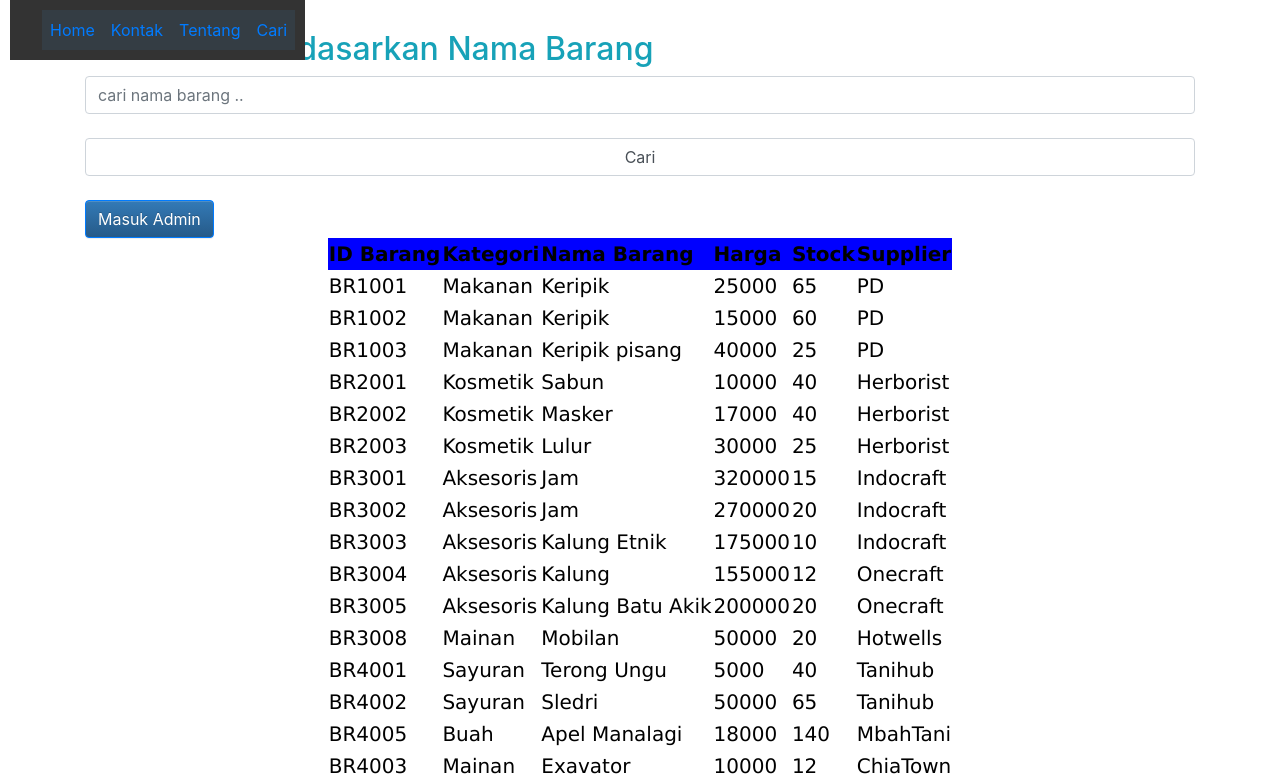
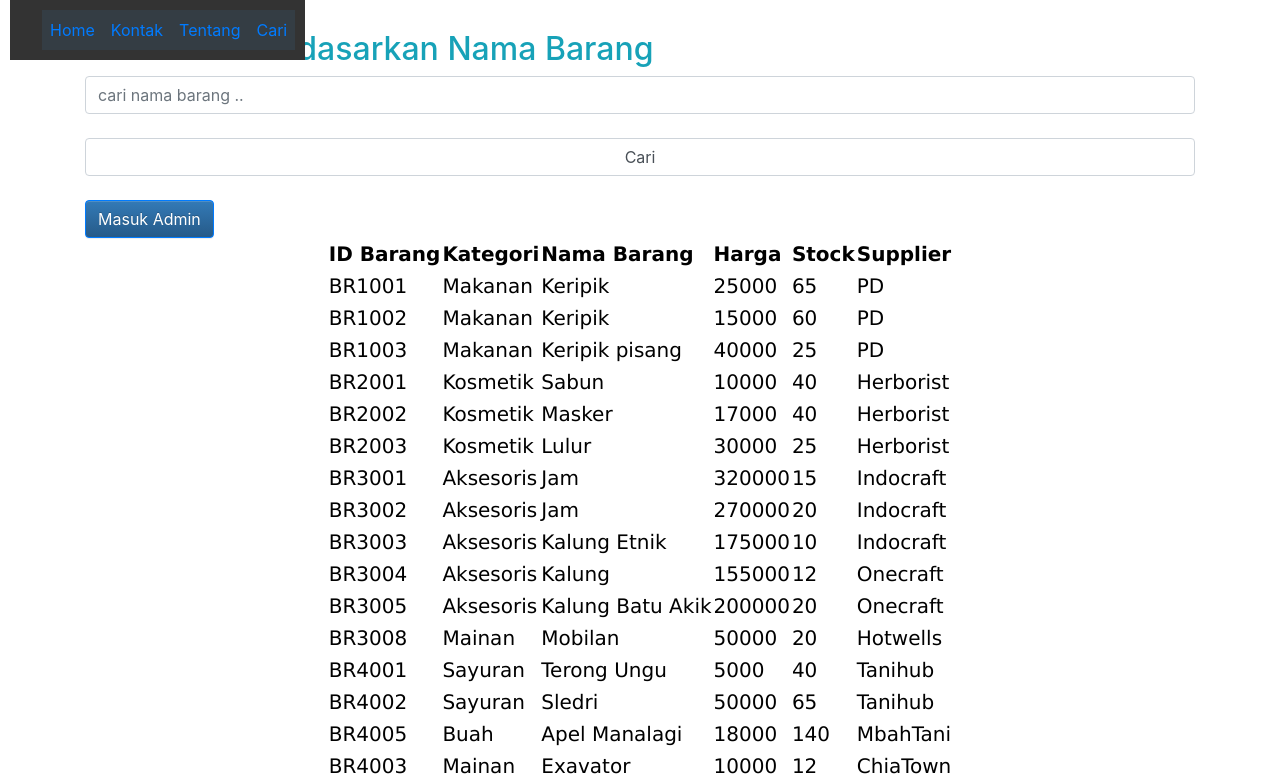
Before and after one commit to joeinus134131/MbahDagang, a PHP site: page /MbahDagang/index.php in a window 1280 px wide. Shown: the top 781 px of the page. Run offline with PHP 8.4, Linux system fonts and the light colour scheme; data comes from the database, SQL or seed files in the repository; some libraries are stand-ins or nearby versions.

Commit message:
update css

```diff
--- a/action/style.css
+++ b/action/style.css
@@ -80,7 +80,3 @@ a:hover{
   text-decoration: solid;
   font-weight: bold;
   }
-
-thead {
-  background-color: blue;
-}
```
